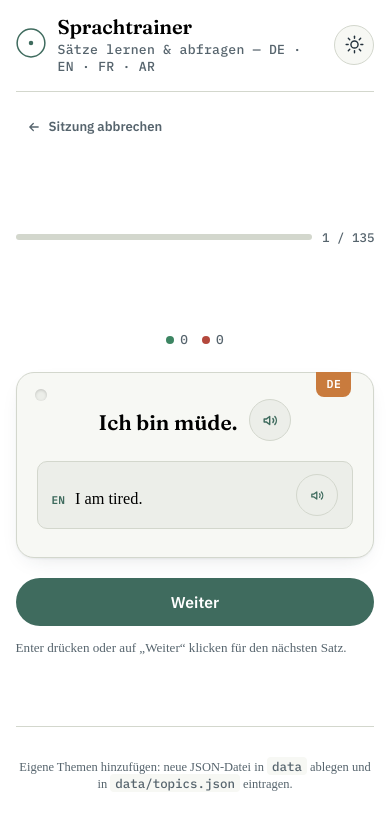
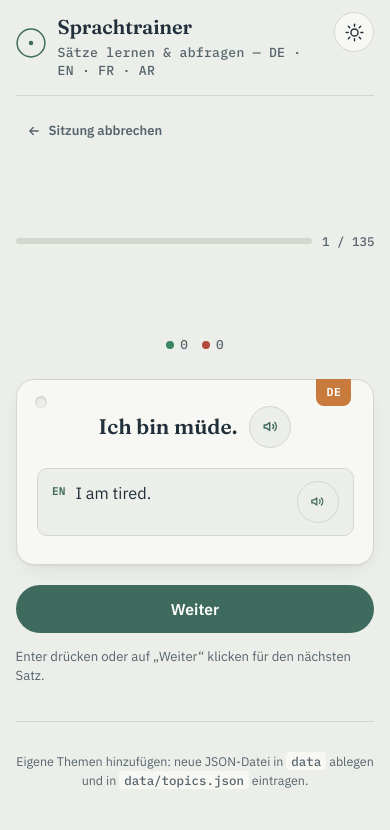
Before and after one commit to Die-Agueamaghts/sprachtrainer, a plain HTML site: page index.html in a window 390 px wide. Both pictures are taken after a click on the button "Sitzung starten". Drawn offline with Linux system fonts and the light colour scheme.

Commit message:
fix for smartphone

```diff
--- a/app/app.js
+++ b/app/app.js
@@ -14,6 +14,7 @@ const SPEECH_LANGS = { de: "de-DE", en: "en-US", fr: "fr-FR", ar: "ar-SA" };
 const state = {
   topicsIndex: [],
   topicSentences: {}, // id -> array of sentences
+  topicsLoaded: false,
   settings: null, // { source, targets[], mode, shuffle, limit }
   pool: [], // sentences for current session
   current: 0,
@@ -77,7 +78,8 @@ function buildLangChips() {
 }
 
 function syncTargetAvailability() {
-  const source = $('input[name="sourceLang"]:checked')?.value;
+  const sourceEl = $('input[name="sourceLang"]:checked');
+  const source = sourceEl ? sourceEl.value : undefined;
   $$('input[name="targetLang"]').forEach((cb) => {
     if (cb.value === source) {
       cb.checked = false;
@@ -85,6 +87,13 @@ function syncTargetAvailability() {
     } else {
       cb.disabled = false;
     }
+  });
+}
+
+function syncSelectionClasses() {
+  $$(".mode-card, .topic-card").forEach((card) => {
+    const input = $("input", card);
+    card.classList.toggle("is-selected", input && input.checked);
   });
 }
 
@@ -127,6 +136,8 @@ async function loadTopicsIndex() {
       }
     }),
   );
+  state.topicsLoaded = true;
+  $("#startBtn").disabled = false;
 }
 
 function escapeHtml(str) {
@@ -175,9 +186,11 @@ function restoreLastSettings() {
 
 /* ---------------- Start session ---------------- */
 function gatherSettings() {
-  const source = $('input[name="sourceLang"]:checked')?.value;
+  const sourceEl = $('input[name="sourceLang"]:checked');
+  const source = sourceEl ? sourceEl.value : undefined;
   const targets = $$('input[name="targetLang"]:checked').map((cb) => cb.value);
-  const mode = $('input[name="mode"]:checked')?.value || "learn";
+  const modeEl = $('input[name="mode"]:checked');
+  const mode = (modeEl ? modeEl.value : null) || "learn";
   const topics = $$('input[name="topic"]:checked').map((cb) => cb.value);
   const shuffle = $("#shuffleToggle").checked;
   const limit = parseInt($("#sessionLength").value, 10) || 0;
@@ -194,6 +207,10 @@ function shuffleArray(arr) {
 }
 
 $("#startBtn").addEventListener("click", () => {
+  if (!state.topicsLoaded) {
+    showSetupError("Die Sätze werden noch geladen. Bitte kurz warten.");
+    return;
+  }
   const settings = gatherSettings();
   const errorEl = $("#setupError");
   errorEl.hidden = true;
@@ -587,9 +604,17 @@ $("#newSelectionBtn").addEventListener("click", () => {
   showScreen("setupScreen");
 });
 
+document.addEventListener("change", (event) => {
+  if (event.target.matches('input[name="mode"], input[name="topic"]')) {
+    syncSelectionClasses();
+  }
+});
+
 /* ---------------- Init ---------------- */
 (async function init() {
   buildLangChips();
+  $("#startBtn").disabled = true;
   await loadTopicsIndex();
   restoreLastSettings();
+  syncSelectionClasses();
 })();
--- a/style/style.css
+++ b/style/style.css
@@ -48,16 +48,15 @@
   box-sizing: border-box;
 }
 html {
+  -webkit-text-size-adjust: 100%;
 }
 .answer-read-btn,
 .correct-answer-read {
   width: 34px;
   height: 34px;
-  -webkit-text-size-adjust: 100%;
 }
 body {
   margin: 0;
-.correct-answer-read {
   margin-top: -2px;
   background: var(--paper);
   color: var(--ink);
@@ -311,11 +310,12 @@ main {
   font-size: 0.8rem;
   color: var(--ink-soft);
 }
-.mode-card:has(input:checked) {
+.mode-card.is-selected {
   border-color: var(--accent);
+  background: rgba(63, 107, 94, 0.1);
   background: color-mix(in srgb, var(--accent) 10%, var(--paper-raised));
 }
-.mode-card:has(input:focus-visible) {
+.mode-card.is-focused {
   outline: 2px solid var(--amber);
   outline-offset: 2px;
 }
@@ -349,8 +349,9 @@ main {
   height: 15px;
   accent-color: var(--accent);
 }
-.topic-card:has(input:checked) {
+.topic-card.is-selected {
   border-color: var(--accent);
+  background: rgba(63, 107, 94, 0.08);
   background: color-mix(in srgb, var(--accent) 8%, var(--paper-raised));
 }
 .topic-name {
@@ -953,6 +954,28 @@ main {
 
 /* ---------- Small screens ---------- */
 @media (max-width: 480px) {
+  .app-header {
+    align-items: flex-start;
+  }
+  .brand {
+    min-width: 0;
+  }
+  .brand-sub {
+    line-height: 1.35;
+  }
+  .card-source {
+    align-items: flex-start;
+  }
+  .source-sentence {
+    overflow-wrap: anywhere;
+  }
+  .answer-row {
+    align-items: flex-start;
+  }
+  .answer-text {
+    min-width: 0;
+    overflow-wrap: anywhere;
+  }
   .study-topbar {
     flex-direction: column;
     align-items: stretch;
```
